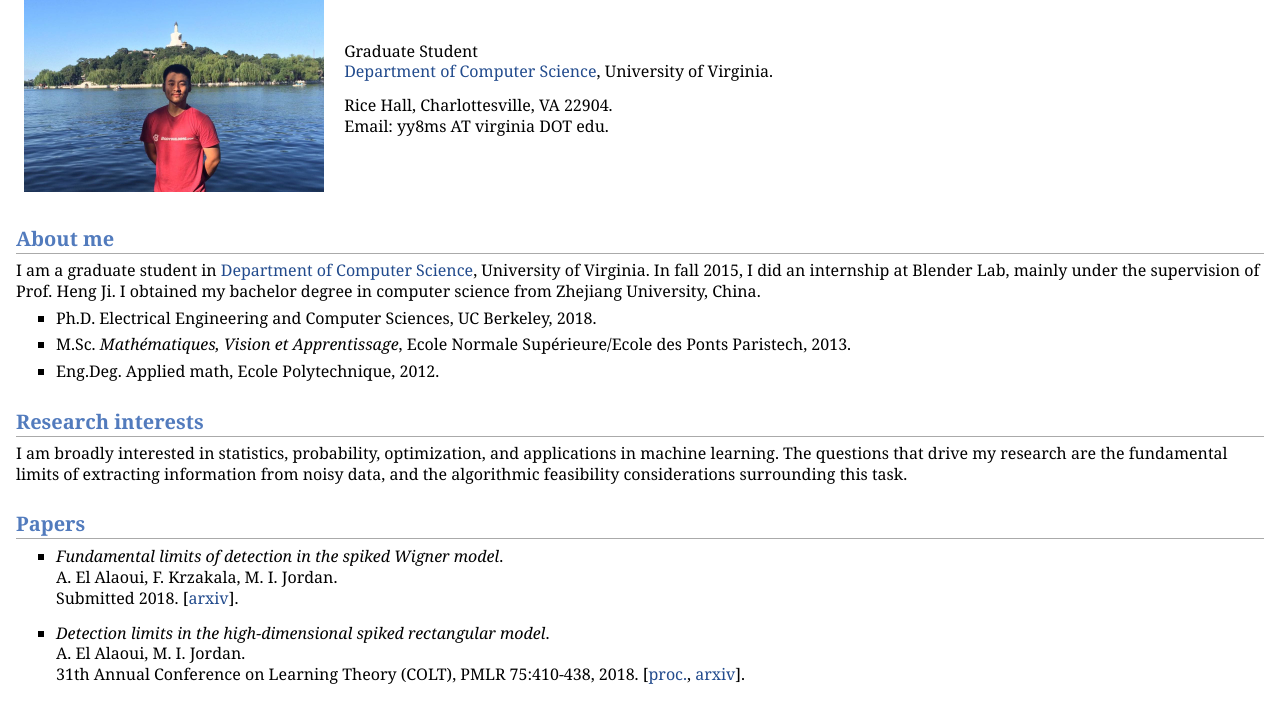
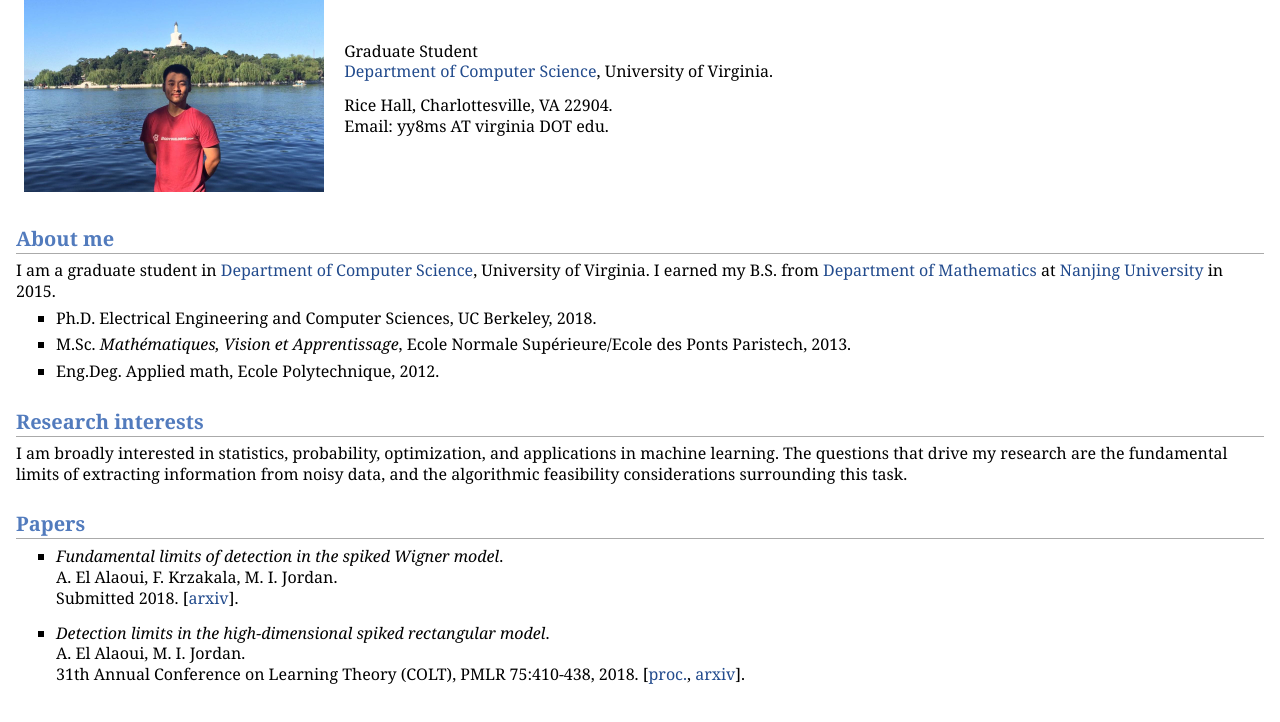
Before and after one commit to yaodongyu/yaodongyu.github.io, a plain HTML site: page index.html in a window 1280 px wide. Shown: the part 66-788 px from the top of the page. Drawn offline with Linux system fonts and the light colour scheme.

Commit message:
add code

```diff
--- a/index.html
+++ b/index.html
@@ -24,7 +24,7 @@ Email: yy8ms AT virginia DOT edu</a>.
 </p>
 </td></tr></table>
 <h2>About me</h2>
-<p>I am a graduate student in <a href="https://engineering.virginia.edu/departments/computer-science">Department of Computer Science</a>, University of Virginia. In fall 2015, I did an internship at Blender Lab, mainly under the supervision of Prof. Heng Ji. I obtained my bachelor degree in computer science from Zhejiang University, China.
+<p>I am a graduate student in <a href="https://engineering.virginia.edu/departments/computer-science">Department of Computer Science</a>, University of Virginia. I earned my B.S. from <a href="http://math.nju.edu.cn">Department of Mathematics</a> at <a href="https://www.nju.edu.cn/EN/">Nanjing University</a> in 2015.
 </p>
 <ul>
 <li><p>Ph.D. Electrical Engineering and Computer Sciences, UC Berkeley, 2018.</p>
```
